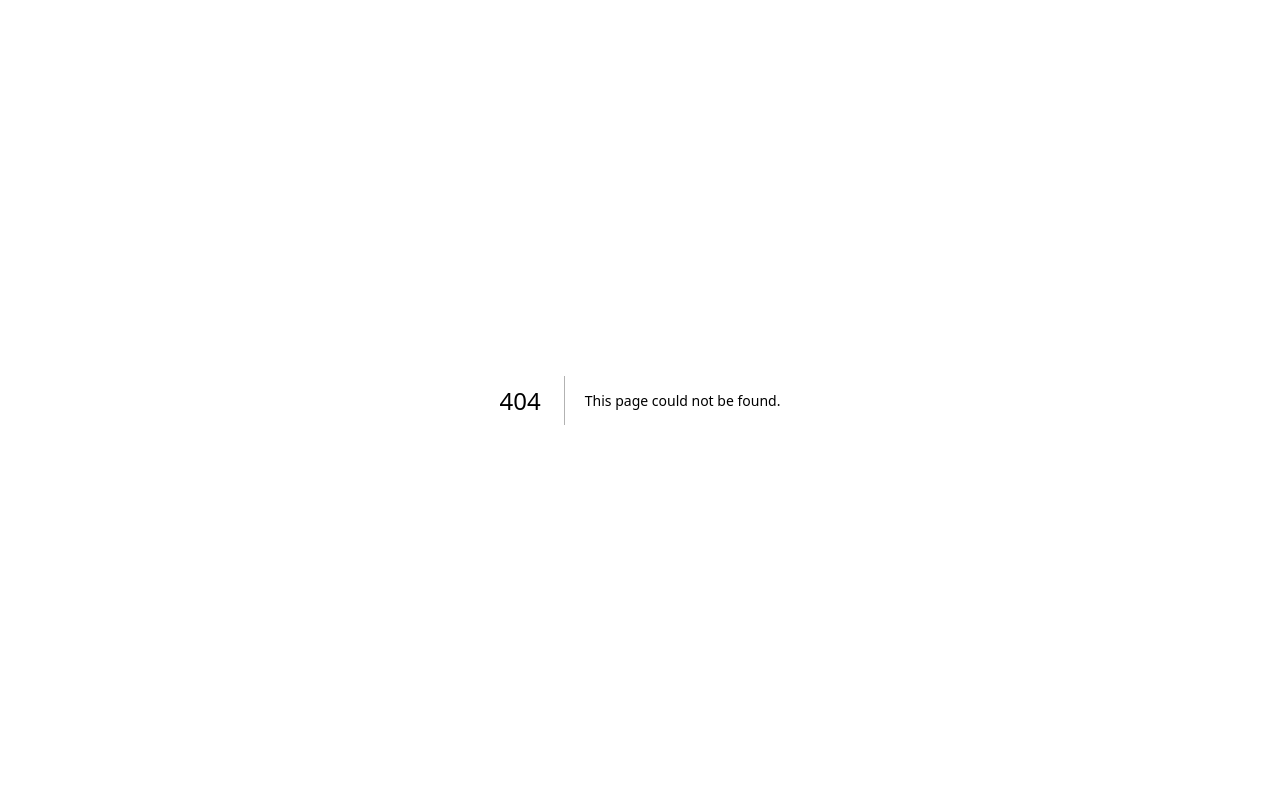
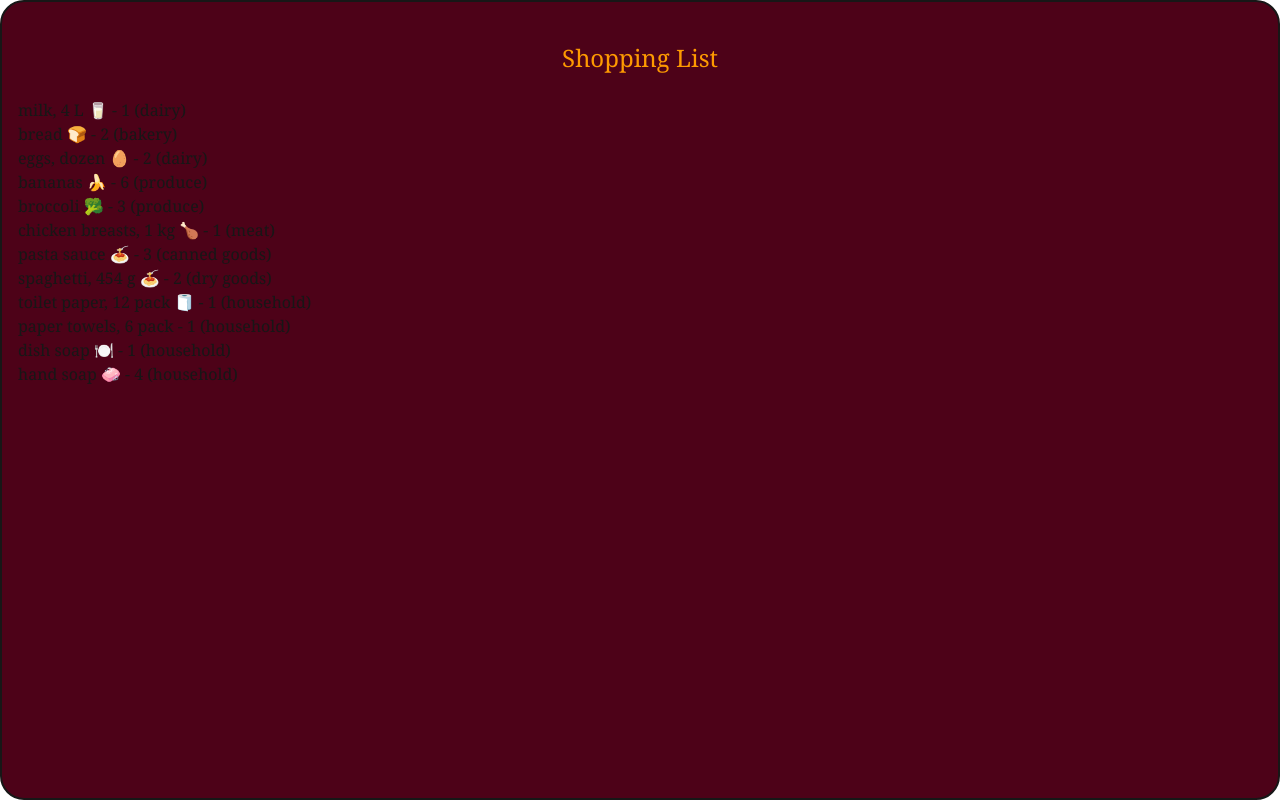
Before and after one commit to CodyLeblanc13/cprg306-assignments, a Next.js app: page /week-3 in a window 1280 px wide. Before the commit this address had no page. Built offline with nearby package versions, Linux system fonts and the light colour scheme.

Commit message:
Ahmed Yassine Messaoudi's Week 3 work

```diff
--- /dev/null
+++ b/app/week-3/item-list.js
@@ -0,0 +1,90 @@
+import Item from "./item"
+
+export default function ItemList() {
+    const items = [
+        {
+            name: "milk, 4 L 🥛",
+            quantity: 1,
+            category: "dairy",
+        },
+
+        {
+            name: "bread 🍞",
+            quantity: 2,
+            category: "bakery",
+        },
+
+        {
+            name: "eggs, dozen 🥚",
+            quantity: 2,
+            category: "dairy",
+        },
+
+        {
+            name: "bananas 🍌",
+            quantity: 6,
+            category: "produce",
+        },
+
+        {
+            name: "broccoli 🥦",
+            quantity: 3,
+            category: "produce",
+        },
+
+        {
+            name: "chicken breasts, 1 kg 🍗",
+            quantity: 1,
+            category: "meat",
+        },
+
+        {
+            name: "pasta sauce 🍝",
+            quantity: 3,
+            category: "canned goods",
+        },
+
+        {
+            name: "spaghetti, 454 g 🍝",
+            quantity: 2,
+            category: "dry goods",
+        },
+
+        {
+            name: "toilet paper, 12 pack 🧻",
+            quantity: 1,
+            category: "household",
+        },
+
+        {
+            name: "paper towels, 6 pack",
+            quantity: 1,
+            category: "household",
+        },
+
+        {
+            name: "dish soap 🍽️",
+            quantity: 1,
+            category: "household",
+        },
+
+        {
+            name: "hand soap 🧼",
+            quantity: 4,
+            category: "household",
+        },
+    ]
+
+    return(
+        <ul>
+            {items.map((props) => (
+                <Item
+                    key={props.name}
+                    name={props.name}
+                    quantity={props.quantity}
+                    category={props.category}
+                />
+            ))}
+        </ul>
+    )
+}
--- /dev/null
+++ b/app/week-3/item.js
@@ -0,0 +1,5 @@
+export default function Item(props) {
+    return(
+        <li className="font-serif">{props.name} - {props.quantity}  ({props.category})</li>
+    );
+}
--- /dev/null
+++ b/app/week-3/page.js
@@ -0,0 +1,10 @@
+import ItemList from "./item-list";
+
+export default function Page() {
+    return(
+        <main className="mx-auto min-h-screen bg-rose-950 bg-blend-saturation p-4 border-2 rounded-3xl">
+            <h1 className="text-center m-6 font-serif text-2xl text-amber-500">Shopping List</h1>
+            <ItemList/>
+        </main>
+    )
+}
```
